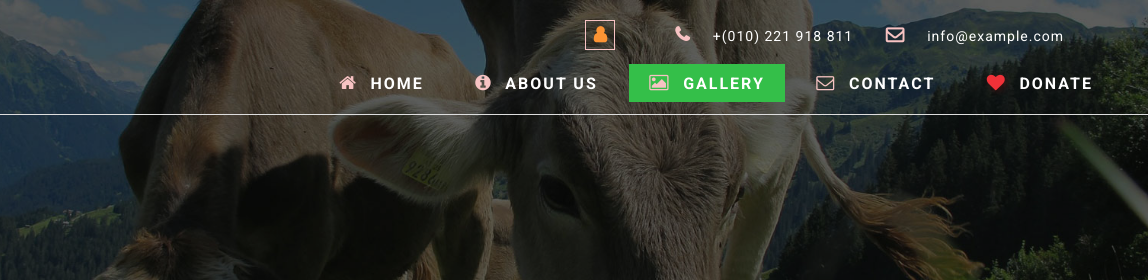
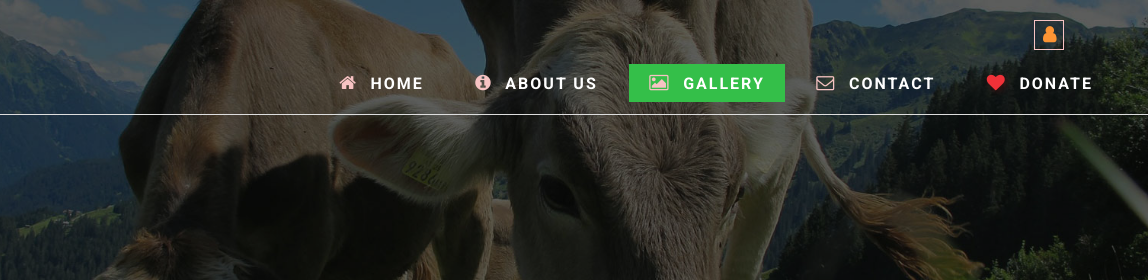
Before and after one commit to anirudh007-h/SarvodayGoshala.github.io, a plain HTML site: page gallery.html in a window 1280 px wide. Shown: the top 280 px of the page, 132-1280 px from the left. Drawn offline with Linux system fonts and the light colour scheme.

Commit message:
Update gallery.html

```diff
--- a/gallery.html
+++ b/gallery.html
@@ -54,9 +54,9 @@
 								<li><a class="sign" href="#" data-toggle="modal" data-target="#myModal2"><i
 											class="fa fa-user" aria-hidden="true"></i></a> </li>
 
-								<li><i class="fa fa-phone" aria-hidden="true"></i> +(010) 221 918 811</li>
+<!-- 								<li><i class="fa fa-phone" aria-hidden="true"></i> +(010) 221 918 811</li>
 								<li><i class="fa fa-envelope-o" aria-hidden="true"></i> <a
-										href="mailto:info@example.com">info@example.com</a></li>
+										href="mailto:info@example.com">info@example.com</a></li> -->
 							</ul>
 						</div>
 						<div class="clearfix"> </div>
```
